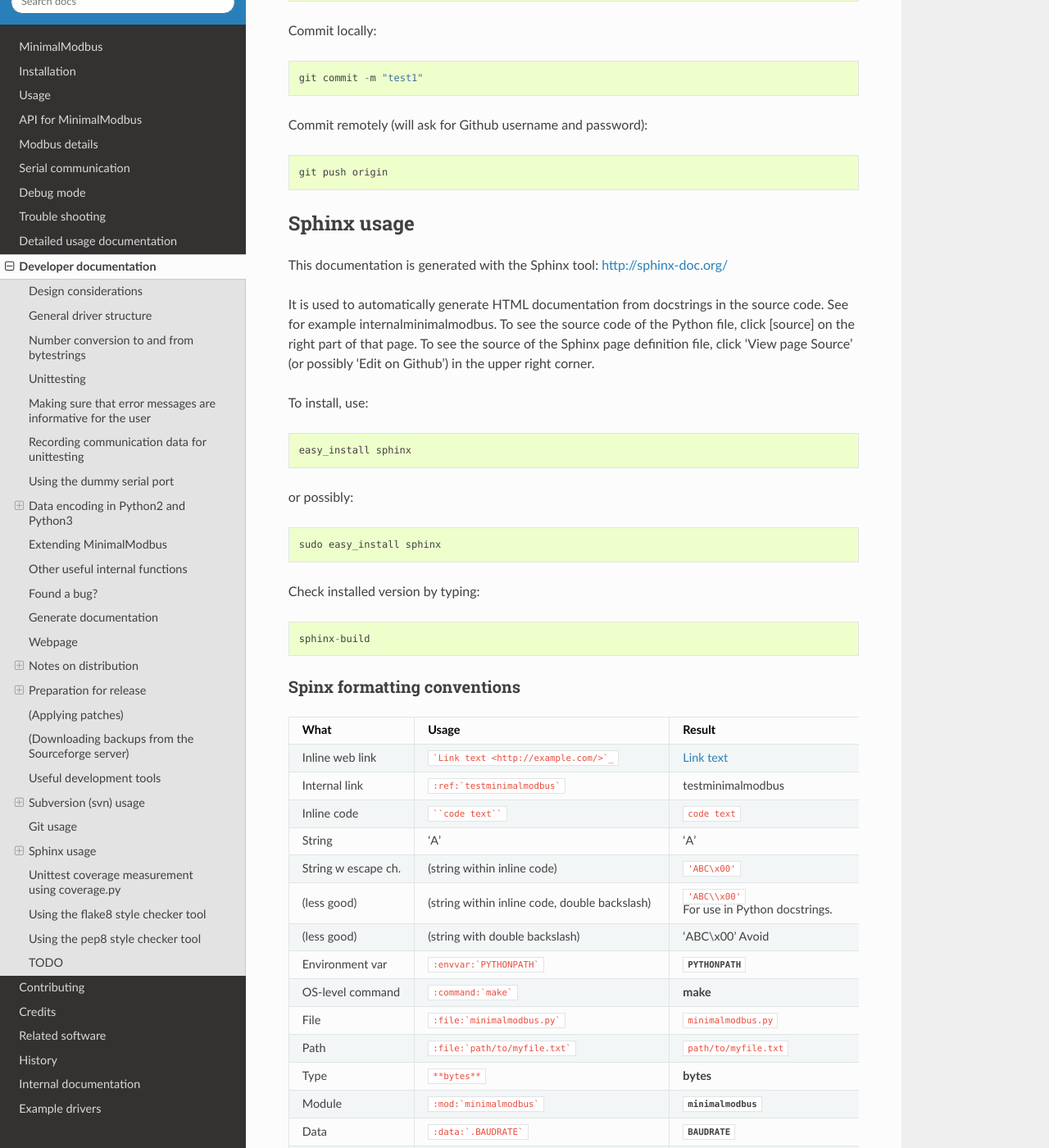
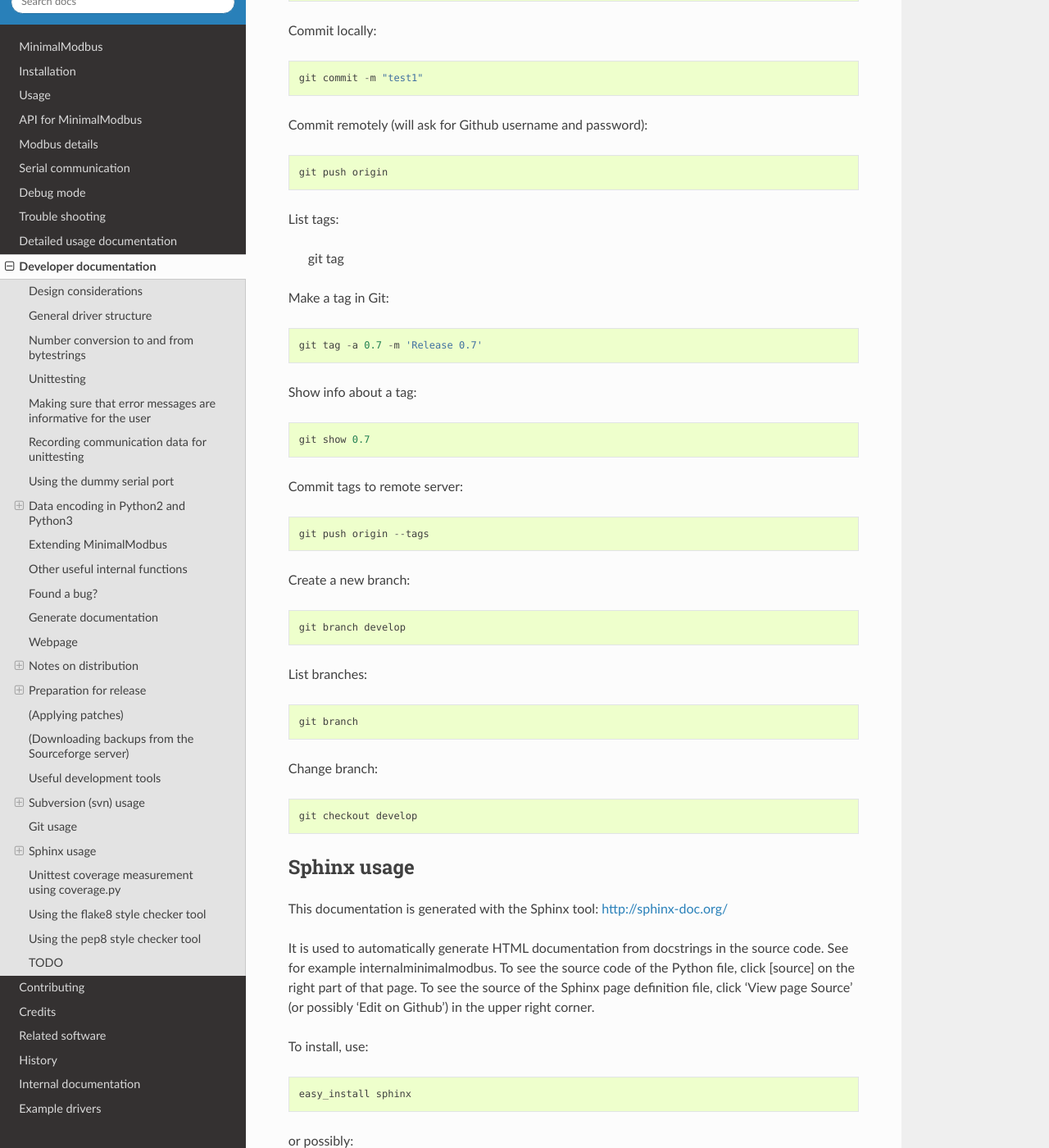
Before and after one commit to pyhys/minimalmodbus, a Sphinx documentation site: the page built from docs/develop.rst, in a window 1280 px wide and 1400 px high, scrolled down 18427 px. Shown: the whole window at 82% size. Built offline with Sphinx 7.4.7 and the Read the Docs theme 2.0.0, drawn with Linux system fonts in a browser that asks for light colours; pages that are not in the unit, such as notebooks, are missing from menus.

Commit message:
Added git usage info

```diff
--- a/docs/develop.rst
+++ b/docs/develop.rst
@@ -777,6 +777,36 @@ Commit remotely (will ask for Github username and password)::
 
     git push origin
 
+List tags:
+
+    git tag
+
+Make a tag in Git::
+
+    git tag -a 0.7 -m 'Release 0.7'
+
+Show info about a tag::
+
+    git show 0.7
+
+Commit tags to remote server::
+
+    git push origin --tags
+
+Create a new branch::
+
+    git branch develop
+
+List branches::
+
+    git branch
+
+Change branch::
+
+    git checkout develop
+
+
+
 
 
 Sphinx usage
```
